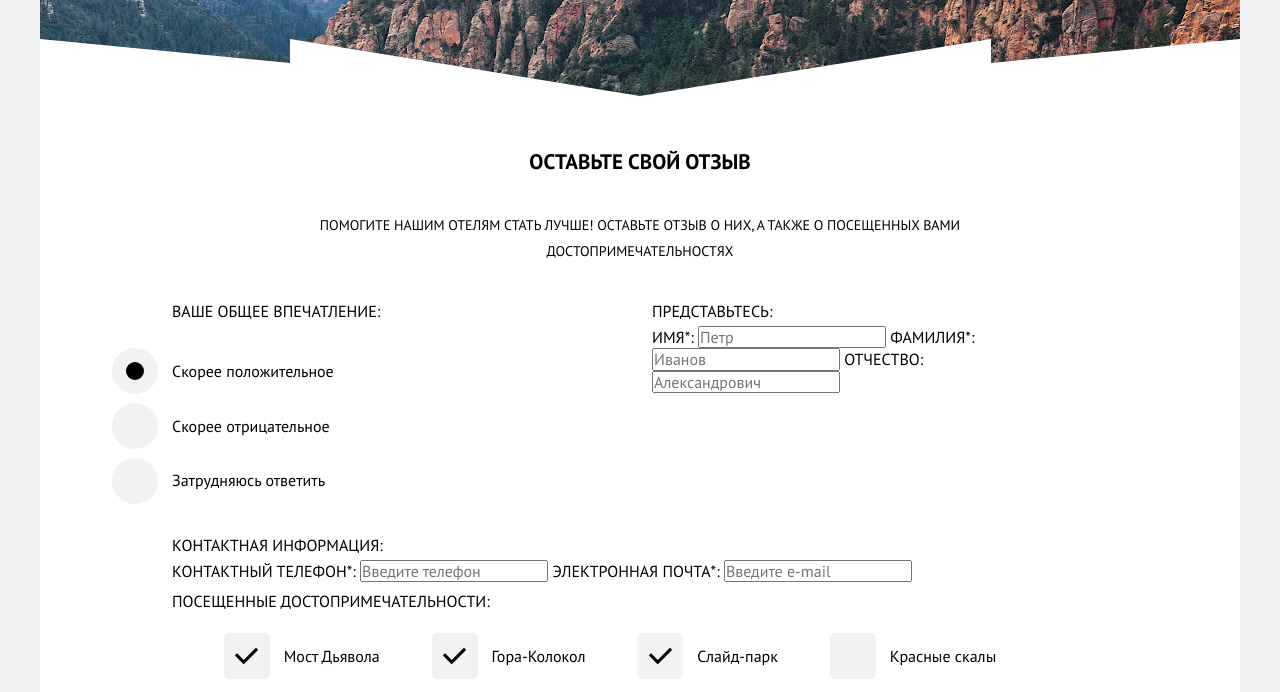
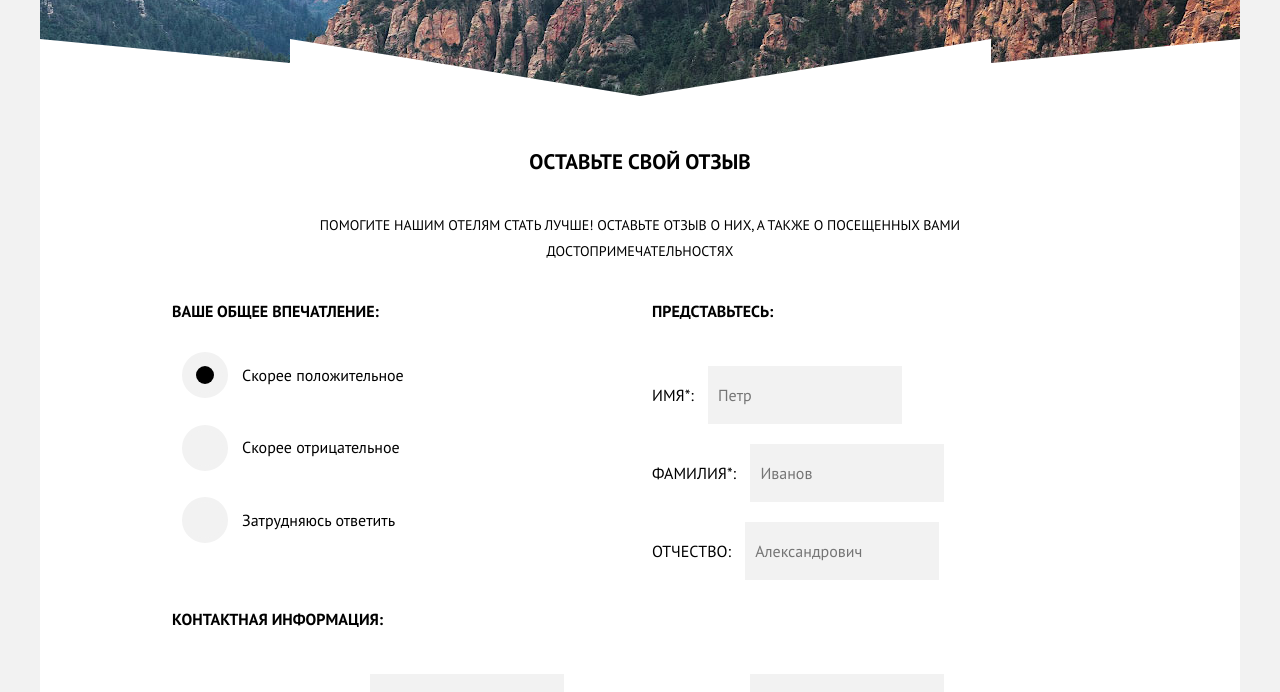
Before and after one commit to kovalenp/194424-sedona-20, a website: page source/form.html in a window 1280 px wide. Shown: the part 260-952 px from the top of the page. Drawn offline with nearby package versions, Linux system fonts and the light colour scheme; files that its build step writes are made by us from their sources.

Commit message:
Added styling of input[text]

```diff
--- a/source/form.html
+++ b/source/form.html
@@ -60,30 +60,32 @@
       <section class="feedback">
         <h2 class="visually-hidden">Оставьте свой отзыв</h2>
         <form action="https://echo.htmlacademy.ru" class="feedback__form review" method="GET" autocomplete="off">
-          <fieldset class="review__personal-info review-section">
+          <fieldset class="review-personal-info review-section">
             <legend class="review-section__title">Представьтесь:</legend>
-            <label class="review-section__label" for="input_name">
+            <div class="review-personal-info__wrapper">
+              <label class="review-personal-info input-filed">
                 Имя*:
-              <input class="review-section__input" id="input_name" type="text" name="name" placeholder="Петр" />
+                <input class="input-filed__text" type="text" id="name" name="personal-info" placeholder="Петр" />
               </label>
-            <label class="review-section__label">
+              <label class="review-personal-info input-filed">
                 Фамилия*:
-              <input class="review-section__input" type="text" name="surname" placeholder="Иванов" />
+                <input class="input-filed__text" type="text" id="surname" name="personal-info" placeholder="Иванов" />
               </label>
-            <label class="review-section__label">
+              <label class="review-personal-info input-filed">
                 Отчество:
-              <input class="review-section__input" type="text" name="middle_name" placeholder="Александрович" />
+                <input class="input-filed__text" type="text" id="middle_name" name="personal-info" placeholder="Александрович" />
               </label>
+            </div>
           </fieldset>
           <fieldset class="review__contacts review-section">
             <legend class="review-section__title">Контактная информация:</legend>
             <label class="review-section__label">
               Контактный телефон*:
-              <input class="review-section__input" type="tel" name="phone" placeholder="Введите телефон" />
+              <input class="review-section__input input-filed__text" type="tel" name="phone" placeholder="Введите телефон" />
             </label>
             <label class="review-section__label">
               Электронная почта*:
-              <input class="review-section__input" type="email" name="email" placeholder="Введите e-mail" />
+              <input class="review-section__input input-filed__text" type="email" name="email" placeholder="Введите e-mail" />
             </label>
           </fieldset>
           <fieldset class="review-section review-impressions">
--- a/source/sass/blocks/feedback.scss
+++ b/source/sass/blocks/feedback.scss
@@ -1,6 +1,12 @@
 .feedback {
+  margin: 0 auto;
+  width: 320px;
+
+  @include tablet {
+    width: 648px;
+  }
+
   @include desktop {
-    padding-left: 120px;
-    padding-right: 120px;
+    width: 960px;
   }
 }
--- a/source/sass/blocks/review.scss
+++ b/source/sass/blocks/review.scss
@@ -1,5 +1,10 @@
-.review__personal-info {
+.review-personal-info {
   grid-area: personal-info;
+}
+
+.review-personal-info__wrapper {
+  display: flex;
+  flex-direction: column;
 }
 
 .review__contacts {
@@ -29,6 +34,22 @@
 
   @include tablet {
     flex-direction: row;
+    flex-wrap: wrap;
+  }
+
+  @include desktop {
+    flex-direction: row;
+    flex-wrap: nowrap;
+  }
+}
+
+.review-sightseeing__check {
+  @include tablet {
+    width: 50%;
+  }
+
+  @include desktop {
+    width: 25%;
   }
 }
 
@@ -51,10 +72,14 @@
 .review {
   display: grid;
   grid-template-rows: auto;
-
-  @include mobile {
-    grid-template-columns: 1fr;
-  }
+  grid-template-columns: 1fr;
+  grid-template-areas:
+    "personal-info"
+    "contacts"
+    "impressions"
+    "sightseeing"
+    "text"
+    "button";
 
   @include tablet {
     grid-template-columns: repeat(2, 1fr);
@@ -70,3 +95,8 @@
 .review-section {
   border: none;
 }
+
+.review-section__title {
+  font-weight: bold;
+  padding-bottom: 40px;
+}
--- a/source/sass/blocks/check.scss
+++ b/source/sass/common/check.scss
@@ -2,6 +2,8 @@
   display: flex;
   align-items: center;
   text-transform: none;
+  padding-bottom: 54px;
+  padding-left: 70px;
 
   &:hover .check__icon {
     background-color: $color__neutral--hover;
--- /dev/null
+++ b/source/sass/common/input-field.scss
@@ -0,0 +1,11 @@
+.input-filed {
+  padding-bottom: 20px;
+}
+
+.input-filed__text {
+  border: none;
+  height: 58px;
+  background-color: $color__neutral;
+  margin-left: 10px;
+  padding-left: 10px;
+}
--- a/source/sass/style.scss
+++ b/source/sass/style.scss
@@ -3,8 +3,9 @@
 @import "./common/colors";
 @import "./common/fonts";
 @import "./common/screens";
+@import "./common/input-field";
 @import "./common/button.scss";
-@import "./blocks/check";
+@import "./common/check";
 @import "./blocks/context.scss";
 @import "./blocks/copyright.scss";
 @import "./blocks/feedback.scss";
```
Lines whose indentation alone changed are shown as unchanged.
